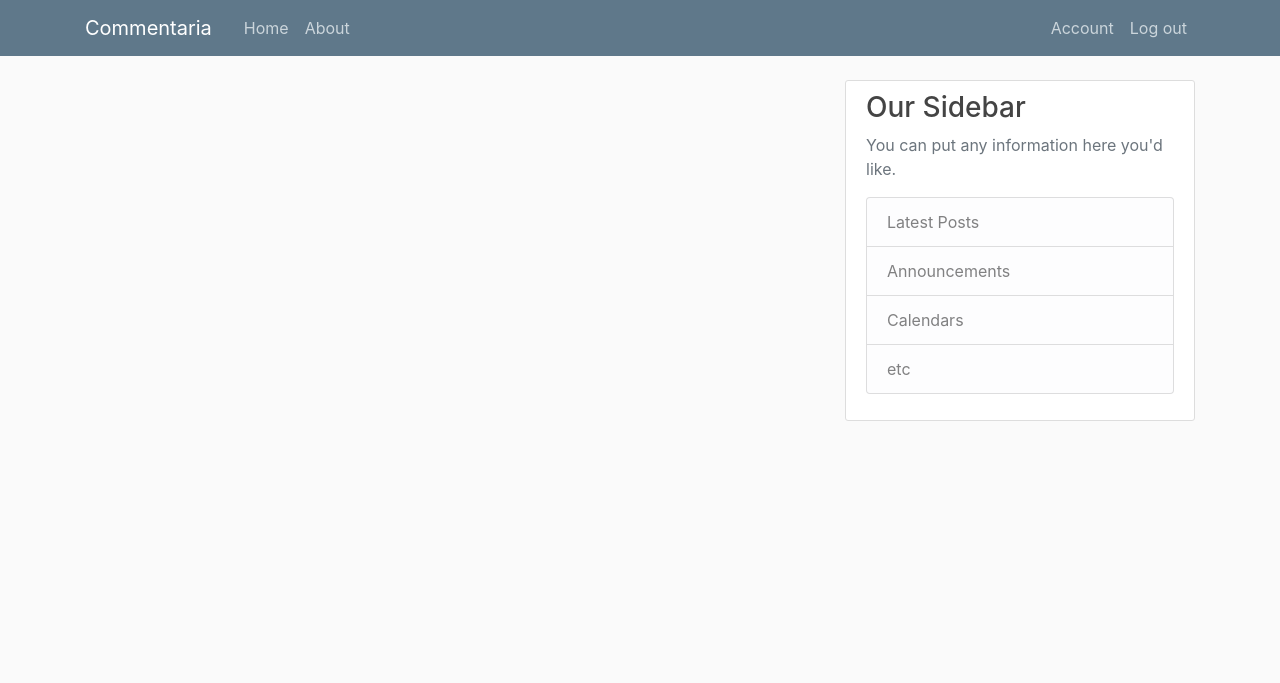
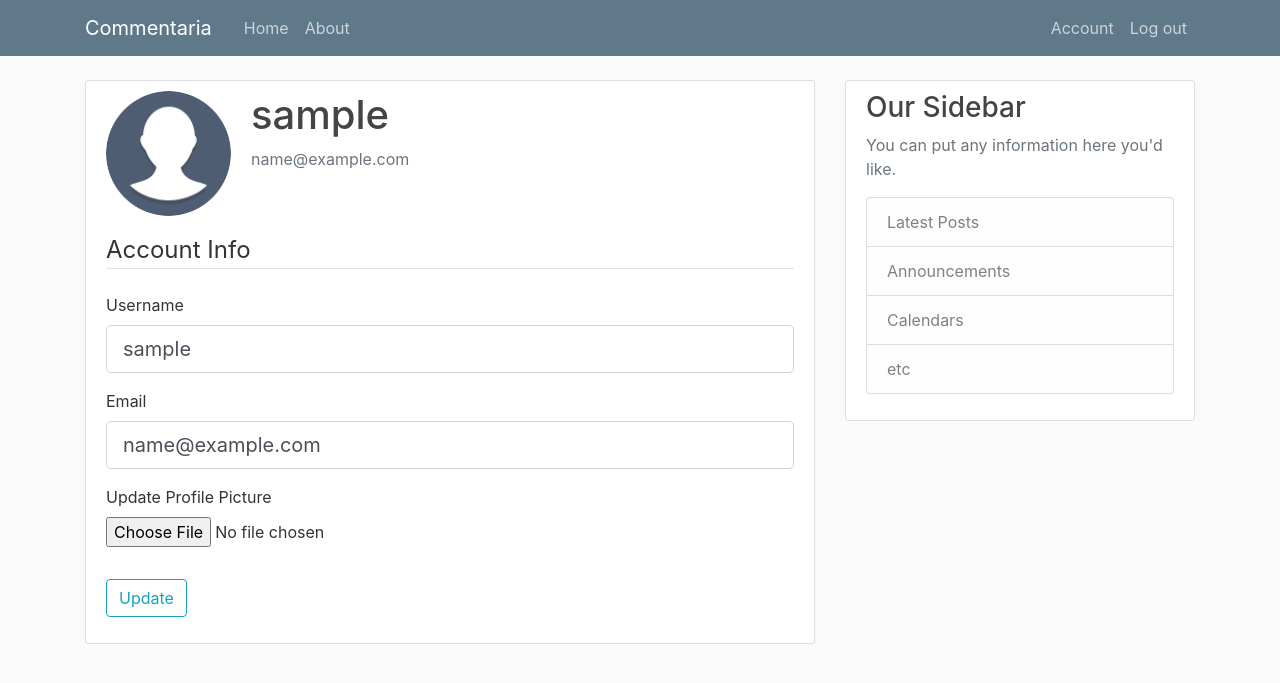
Before and after one commit to WilliamYuhangLee/Commentaria, a Flask app: page /account in a window 1280 px wide. Shown: the top 683 px of the page. Run offline with Flask 2, Linux system fonts and the light colour scheme; the visitor is signed in with stand-in values (Sample User, id 1); data comes from the database, SQL or seed files in the repository; some libraries are stand-ins or nearby versions.

Commit message:
Implemented account page; account info and profile picture storage and update

```diff
--- a/commentaria/forms.py
+++ b/commentaria/forms.py
@@ -1,12 +1,18 @@
 from flask_wtf import FlaskForm
+from flask_wtf.file import FileField, FileAllowed
+from flask_login import current_user
 from wtforms import StringField, PasswordField, SubmitField, BooleanField
 from wtforms.validators import DataRequired, Length, Email, EqualTo, ValidationError
 
 from commentaria.models import User
 
+# Constant parameters
+USERNAME_MIN_LENGTH = 2
+USERNAME_MAX_LENGTH = 30
+
 
 class RegistrationForm(FlaskForm):
-    username = StringField("Username", validators=[DataRequired(), Length(min=2, max=30)])
+    username = StringField("Username", validators=[DataRequired(), Length(min=USERNAME_MIN_LENGTH, max=USERNAME_MAX_LENGTH)])
     email = StringField("Email", validators=[DataRequired(), Email()])
     password = PasswordField("Password", validators=[DataRequired()])
     confirm_password = PasswordField("Confirm Password", validators=[DataRequired(), EqualTo("password")])
@@ -28,3 +34,22 @@ class LoginForm(FlaskForm):
     password = PasswordField("Password", validators=[DataRequired()])
     remember = BooleanField("Remember me")
     submit = SubmitField("Log in")
+
+
+class UpdateAccountForm(FlaskForm):
+    username = StringField("Username", validators=[DataRequired(), Length(min=USERNAME_MIN_LENGTH, max=USERNAME_MAX_LENGTH)])
+    email = StringField("Email", validators=[DataRequired(), Email()])
+    profile_picture = FileField("Update Profile Picture", validators=[FileAllowed(["jpg", "jpeg", "png"])])
+    submit = SubmitField("Update")
+
+    def validate_username(self, username):
+        if username.data != current_user.username:
+            user = User.query.filter_by(username=username.data).first()
+            if user:
+                raise ValidationError("The username is already taken. Please choose a different one.")
+
+    def validate_email(self, email):
+        if email.data != current_user.email:
+            user = User.query.filter_by(email=email.data).first()
+            if user:
+                raise ValidationError("The email is already taken. Please choose a different one.")
--- a/commentaria/models.py
+++ b/commentaria/models.py
@@ -17,7 +17,7 @@ class User(db.Model, UserMixin):
     id = db.Column(db.Integer, primary_key=True)
     username = db.Column(db.String(30), unique=True, nullable=False)
     email = db.Column(db.String(120), unique=True, nullable=False)
-    profile_picture = db.Column(db.String(20), nullable=False, default="default.jpg")
+    profile_picture = db.Column(db.String(40), nullable=False, default="default_profile_picture.png")
     password = db.Column(db.String(60), nullable=False)
     posts = db.relationship("Post", backref="author", lazy=True)
 
--- a/commentaria/routes.py
+++ b/commentaria/routes.py
@@ -1,8 +1,10 @@
+import os, secrets
+
 from flask import render_template, url_for, flash, redirect, request
 from flask_login import login_user, current_user, logout_user, login_required
 
 from commentaria import app, db, bcrypt
-from commentaria.forms import RegistrationForm, LoginForm
+from commentaria.forms import RegistrationForm, LoginForm, UpdateAccountForm
 from commentaria.models import User, Post
 
 posts = [
@@ -76,7 +78,30 @@ def logout():
     return redirect(url_for("home"))
 
 
-@app.route("/account")
+def update_profile_picture(form_picture):
+    random_hex = secrets.token_hex(8)
+    _, file_extension = os.path.splitext(form_picture.filename)
+    file_name = random_hex + file_extension
+    profile_picture_path = os.path.join(app.root_path, "static/resources/profile_pictures", file_name)
+    form_picture.save(profile_picture_path)
+    return file_name
+
+
+@app.route("/account", methods=["GET", "POST"])
 @login_required
 def account():
-    return render_template("account.html", title="Account")
+    form = UpdateAccountForm()
+    if form.validate_on_submit():
+        if form.profile_picture.data:
+            profile_picture_file = update_profile_picture(form.profile_picture.data)
+            current_user.profile_picture = profile_picture_file
+        current_user.username = form.username.data
+        current_user.email = form.email.data
+        db.session.commit()
+        flash("Your account info has been updated!", category="success")
+        return redirect(url_for("account")) # Post-Redirect-Get pattern to avoid resubmitting forms
+    elif request.method == "GET":
+        form.username.data = current_user.username
+        form.email.data = current_user.email
+    profile_picture = url_for("static", filename="resources/profile_pictures/" + current_user.profile_picture)
+    return render_template("account.html", title="Account", profile_picture=profile_picture, form=form)
--- a/commentaria/templates/account.html
+++ b/commentaria/templates/account.html
@@ -1,4 +1,58 @@
 {% extends "layout.html" %}
 {% block content %}
-
+    <div class="content-section">
+        <div class="media">
+            <img class="rounded-circle account-img" src="{{ profile_picture }}">
+            <div class="media-body">
+                <h2 class="account-heading">{{ current_user.username }}</h2>
+                <p class="text-secondary">{{ current_user.email }}</p>
+            </div>
+        </div>
+        <form method="POST" action="" enctype="multipart/form-data">
+            {{ form.hidden_tag() }}
+            <fieldset class="form-group">
+                <legend class="border-bottom mb-4">
+                    Account Info
+                </legend>
+                <div class="form-group">
+                    {{ form.username.label(class="form-control-label") }}
+                    {% if form.username.errors %}
+                        {{ form.username(class="form-control form-control-lg is-invalid") }}
+                        <div class="invalid-feedback">
+                            {% for error in form.username.errors %}
+                                <span>{{ error }}</span>
+                            {% endfor %}
+                        </div>
+                    {% else %}
+                        {{ form.username(class="form-control form-control-lg") }}
+                    {% endif %}
+                </div>
+                <div class="form-group">
+                    {{ form.email.label(class="form-control-label") }}
+                    {% if form.email.errors %}
+                        {{ form.email(class="form-control form-control-lg is-invalid") }}
+                        <div class="invalid-feedback">
+                            {% for error in form.email.errors %}
+                                <span>{{ error }}</span>
+                            {% endfor %}
+                        </div>
+                    {% else %}
+                        {{ form.email(class="form-control form-control-lg") }}
+                    {% endif %}
+                </div>
+                <div class="form-group">
+                    {{ form.profile_picture.label }}
+                    {{ form.profile_picture(class="form-control-file") }}
+                    {% if form.profile_picture.errors %}
+                        {% for error in form.profile_picture.errors %}
+                            <span class="text-danger">{{ error }}</span><br>
+                        {% endfor %}
+                    {% endif %}
+                </div>
+            </fieldset>
+            <div class="form-group">
+                {{ form.submit(class="btn btn-outline-info") }}
+            </div>
+        </form>
+    </div>
 {% endblock content %}
```
Also changed, not shown: commentaria/static/resources/profile_pictures/default_profile_picture.png (added), 1 other file.
